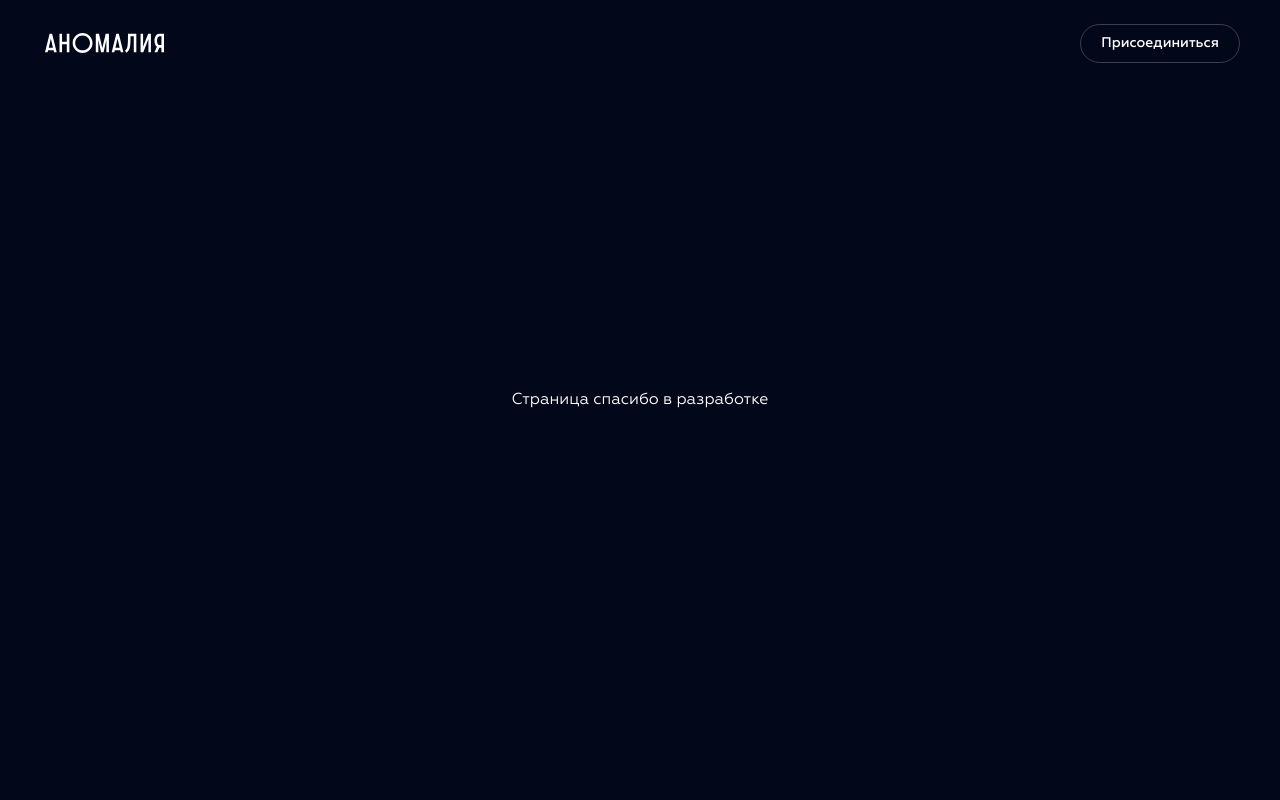
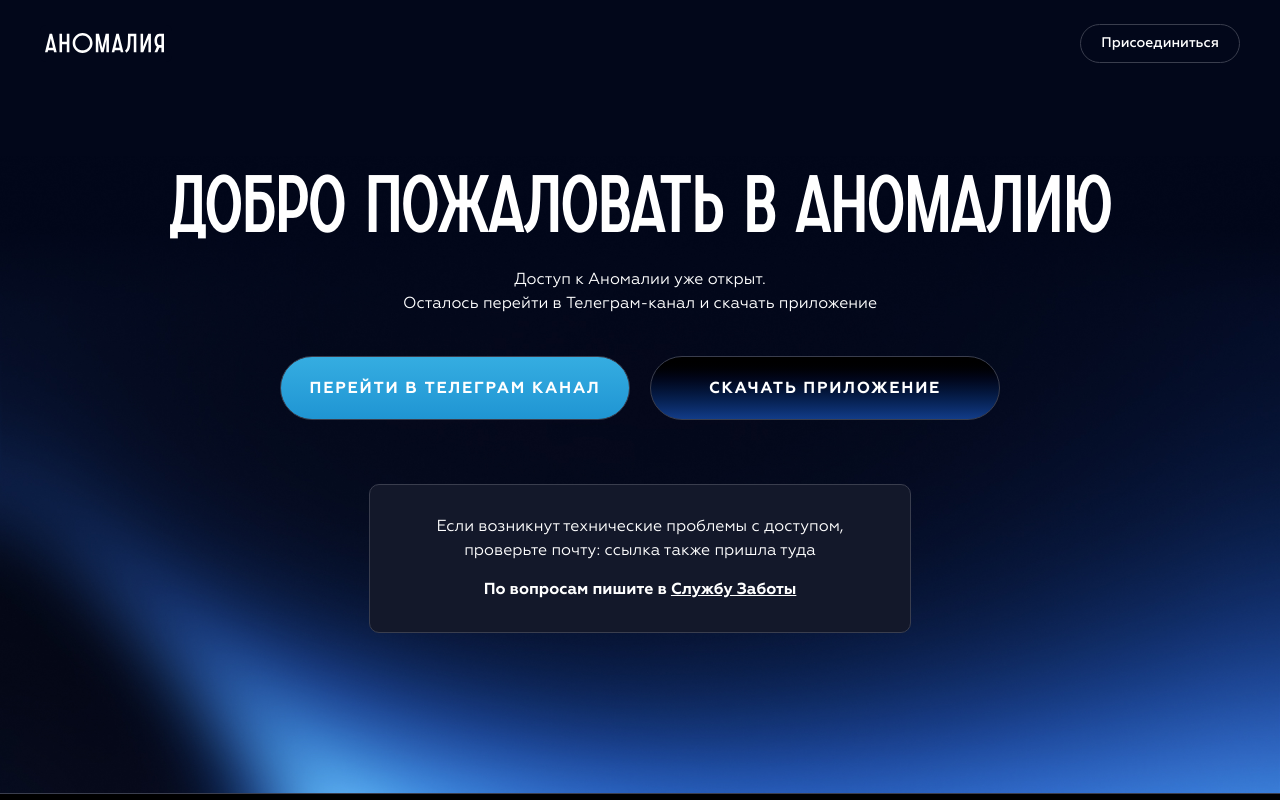
Before and after one commit to ditarget/anomaly-club-site, a Next.js app: page /thank-you in a window 1280 px wide. Shown: the top 800 px of the page. Built offline with nearby package versions, Linux system fonts and the light colour scheme.

Commit message:
add thank-you page

```diff
--- a/src/app/thank-you/page.tsx
+++ b/src/app/thank-you/page.tsx
@@ -1,5 +1,7 @@
-export default function ThankYouPage(){
+import { ThankYouPage } from "@/src/components/pages/thank-you-page";
+
+export default function ThankYou(){
     return (
-        <div className="min-h-dvh flex items-center justify-center">Страница спасибо в разработке</div>
+        <ThankYouPage></ThankYouPage>
     )
 }
--- /dev/null
+++ b/src/components/pages/thank-you-page.tsx
@@ -0,0 +1,118 @@
+'use client'
+
+import { text } from '@/src/styles/text'
+import { cn } from '@/src/utils/cn'
+import { H2 } from '@/ui/base/Heading'
+import { Section } from '@/ui/base/Section'
+
+export function ThankYouPage() {
+	return (
+		<div className='relative w-full overflow-visible'>
+			{/* СЦЕНА */}
+			<div
+				className={cn(
+					'absolute bottom-0 w-full aspect-[640/360] sm:aspect-[1800/896] -z-20'
+				)}
+			>
+				{/* ФОН */}
+				<picture>
+					<source
+						media='(min-width: 640px)'
+						srcSet='/background/anomaly-img-bg-7.jpg'
+					/>
+
+					<img
+						src='/background/anomaly-img-bg-mobile-7.jpg'
+						loading='lazy'
+						decoding='async'
+						alt=''
+						className='absolute inset-0 w-full h-full object-cover object-center'
+					/>
+				</picture>
+
+				{/* ШУМ */}
+				<div
+					className={cn(
+						'absolute inset-0',
+						'bg-[url("/background/noise-3.png")]',
+						'bg-repeat',
+						'opacity-100',
+						'pointer-events-none'
+					)}
+				/>
+			</div>
+
+			{/* КОНТЕНТ */}
+			<Section addStyle='relative z-10 items-center text-center py-30 sm:py-40 overflow-visible'>
+				<div className='max-w-600 w-full mx-auto'>
+					<H2 addStyle='w-full md:text-[80px]'>
+						Добро пожаловать в&nbsp;Аномалию
+					</H2>
+
+					<p className={cn(text.bodyLarge, 'mt-2.5 xs:mt-5 mb-7.5 xs:mb-10')}>
+						Доступ к&nbsp;Аномалии уже&nbsp;открыт. <br />
+						Осталось&nbsp;перейти в&nbsp;Телеграм-канал и&nbsp;скачать
+						приложение
+					</p>
+
+					<div className='text-foreground w-full flex flex-col lg:flex-row gap-2.5 lg:gap-5 justify-center mb-7.5 xs:mb-16'>
+						<a
+							href='https://t.me/anomaly_grebenuk_bot?start=payment_site'
+							target='_blank'
+							rel='noopener noreferrer'
+							className={cn(
+								'flex items-center justify-center w-full max-w-87.5 h-16 mx-auto lg:mx-0 rounded-[60px]',
+								'bg-linear-to-b from-[#35ADE1] to-[#1F95D3]',
+								'border border-border',
+								text.buttonText,
+								'text-[13px]'
+							)}
+						>
+							<span className='pt-0.5'>Перейти в&nbsp;Телеграм канал</span>
+						</a>
+
+						<a
+							href='https://anomalya.online/download'
+							target='_blank'
+							rel='noopener noreferrer'
+							className={cn(
+								'flex items-center justify-center',
+								'w-full max-w-87.5 h-16 mx-auto lg:mx-0 ',
+								'rounded-[60px] border border-border',
+								'bg-linear-to-b from-[#000000] to-[#123C89]',
+								'text-foreground',
+								text.buttonText,
+								'text-[13px]'
+							)}
+						>
+							<span className='pt-0.5'>Скачать приложение</span>
+						</a>
+					</div>
+
+					<div
+						className={cn(
+							'bg-card space-y-2.5 xs:space-y-3.75 w-fit mx-auto p-5 sm:p-7.5 border border-border rounded-[10px]',
+							text.bodyLarge
+						)}
+					>
+						<p className='max-w-120'>
+							Если возникнут технические проблемы с&nbsp;доступом, проверьте
+							почту: ссылка также пришла туда
+						</p>
+
+						<p className='max-w-120 font-bold'>
+							По вопросам пишите в&nbsp;
+							<a
+								href='https://t.me/anomaly_sz_bot'
+								target='_blank'
+								rel='noopener noreferrer'
+							>
+								<u>Службу Заботы</u>
+							</a>
+						</p>
+					</div>
+				</div>
+			</Section>
+		</div>
+	)
+}
--- a/src/components/sections/CTA/CTA.tsx
+++ b/src/components/sections/CTA/CTA.tsx
@@ -47,7 +47,7 @@ export function CTA() {
 			</div>
 
 			{/* КОНТЕНТ */}
-			<Section addStyle='relative z-10 items-center text-center py-17.5 sm:py-20 overflow-visible'>
+			<Section addStyle='relative z-10 items-center text-center pb-17.5 sm:pb-20 pt-2.5 overflow-visible'>
 				<div className='max-w-600 w-full mx-auto'>
 					<H2 addStyle='w-full md:text-[80px]'>
 						Аномалия вашего&nbsp;бизнеса <br />
@@ -57,11 +57,12 @@ export function CTA() {
 					<Button
 						addStyle='mt-7.5 xs:mt-10'
 						onClick={openModal}
+                        size='large'
 					>
 						Оформить подписку
 					</Button>
 
-					<p className={cn(text.body, 'font-medium mt-2.5 mt-5')}>
+					<p className={cn(text.body, 'font-medium mt-2.5 xs:mt-5')}>
 						Всего за&nbsp;5 000&nbsp;₽ в&nbsp;месяц
 					</p>
 				</div>
--- a/src/components/sections/Video/Video.tsx
+++ b/src/components/sections/Video/Video.tsx
@@ -46,7 +46,7 @@ export function Video() {
 				/>
 			</div>
 
-			<Section addStyle='md:flex-row gap-0 md:gap-5 py-17.5 sm:py-20'>
+			<Section addStyle='md:flex-row gap-0 md:gap-5 pt-17.5 sm:pt-20'>
 				<div className='flex-1 w-full order-1 md:order-2 flex flex-col items-center text-center md:items-start md:text-left'>
 					<H2>Посмотрите видео</H2>
 
```
